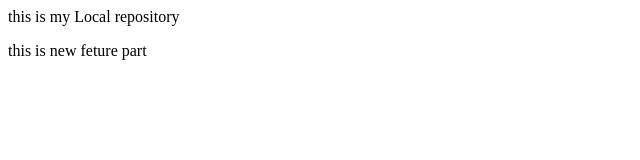
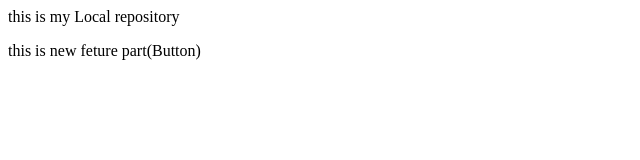
Before and after one commit to MohitMohit235/LOCALREPO, a plain HTML site: page index.html in a window 1280 px wide. Shown: the full height of the page, 0-640 px from the left. Drawn offline with Linux system fonts and the light colour scheme.

```diff
--- a/index.html
+++ b/index.html
@@ -1,2 +1,2 @@
 <p>this is my Local repository</p>
-<p>this is new feture part<p>
+<p>this is new feture part(Button)<p>
```
